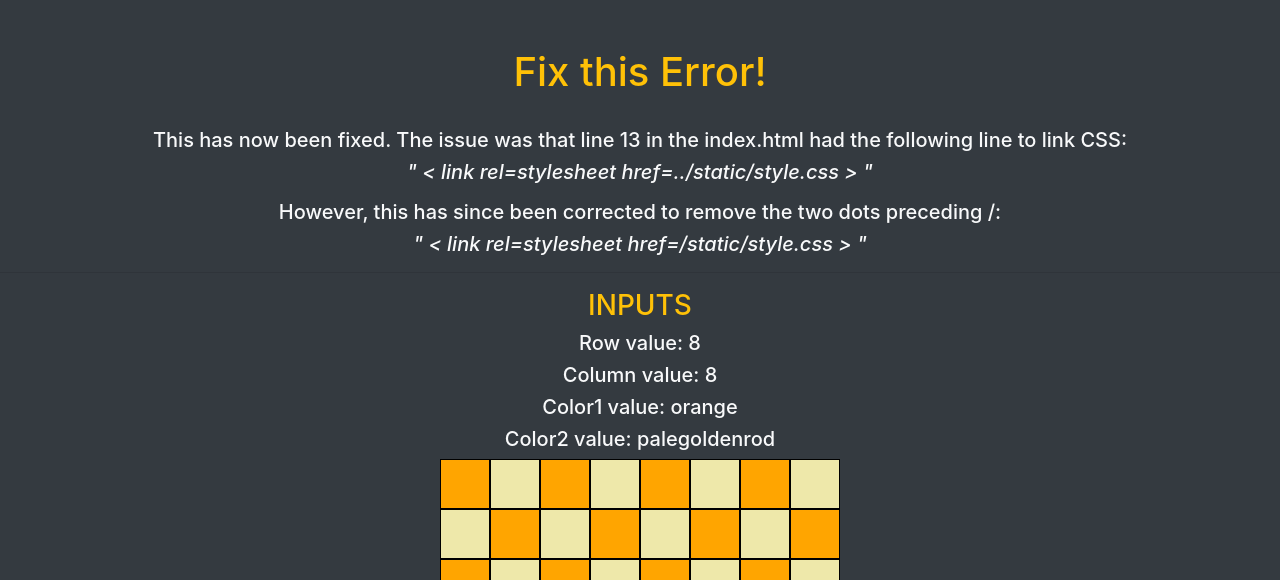
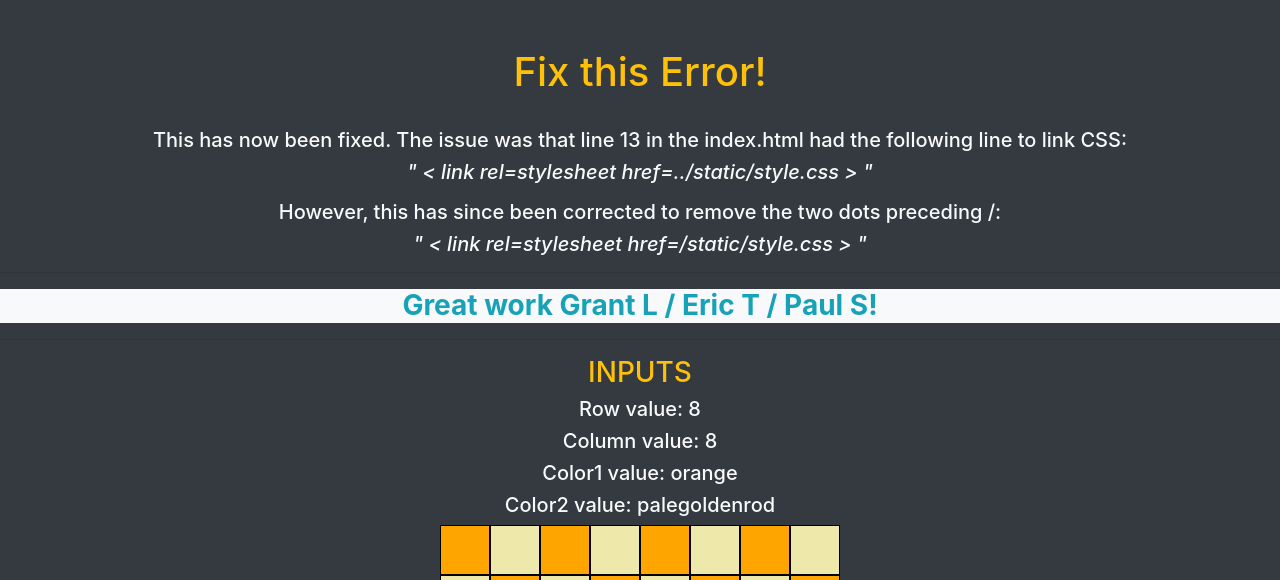
Before and after one commit to lisa-chen-58/Py09A_CheckerboardWithErrors, a Flask app: page / in a window 1280 px wide. Shown: the top 580 px of the page. Run offline with Flask 2, Linux system fonts and the light colour scheme; some libraries are stand-ins or nearby versions.

Commit message:
Special thanks to Grant L, Eric T and Paul S! You are all rockstars!

```diff
--- a/templates/index.html
+++ b/templates/index.html
@@ -30,6 +30,10 @@
             <em>" < link rel=stylesheet href=/static/style.css > " </em>
         </p>
         <hr>
+        <h3 class="bg-light text-info">
+            <strong>Great work Grant L / Eric T / Paul S!</strong>
+        </h3>
+        <hr>
         <h3 class="text-warning">INPUTS</h3>
         <h5>Row value: {{row}}</h5>
         <h5>Column value: {{col}}</h5>
```
